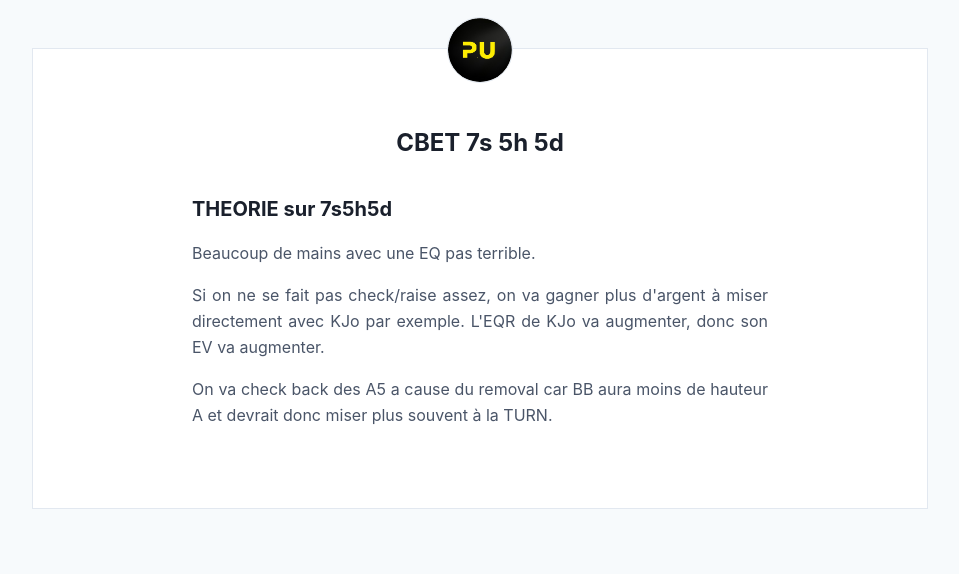
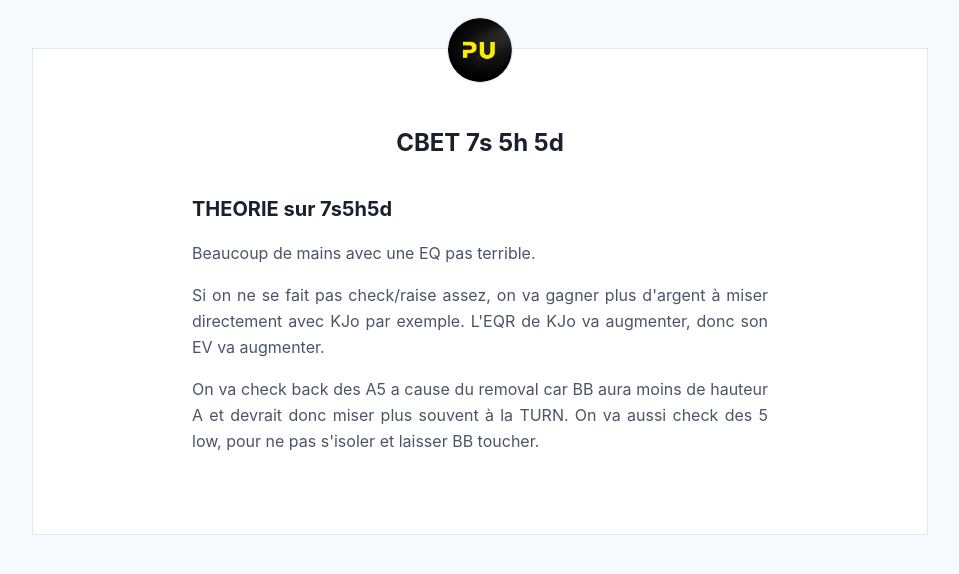
Before and after one commit to greglejeune/blog, a Jekyll site: the page built from _posts/2024-02-04-btnvsbb-cbet-7s5h5d.md, in a window 1280 px wide. Shown: the top 574 px of the page, without its empty margins (160-1119 px from the left). Built offline with Jekyll 4.4.1, drawn with Linux system fonts in a browser that asks for light colours.

Commit message:
Update 2024-02-04-btnvsbb-cbet-7s5h5d.md

```diff
--- a/_posts/2024-02-04-btnvsbb-cbet-7s5h5d.md
+++ b/_posts/2024-02-04-btnvsbb-cbet-7s5h5d.md
@@ -15,6 +15,6 @@ categories: pu btnvsbb cbet srp ip
 
   <p>Si on ne se fait pas check/raise assez, on va gagner plus d'argent à miser directement avec KJo par exemple. L'EQR de KJo va augmenter, donc son EV va augmenter.</p>
 
-  <p>On va check back des A5 a cause du removal car BB aura moins de hauteur A et devrait donc miser plus souvent à la TURN.</p>
+  <p>On va check back des A5 a cause du removal car BB aura moins de hauteur A et devrait donc miser plus souvent à la TURN. On va aussi check des 5 low, pour ne pas s'isoler et laisser BB toucher.</p>
 
 </div>
```
